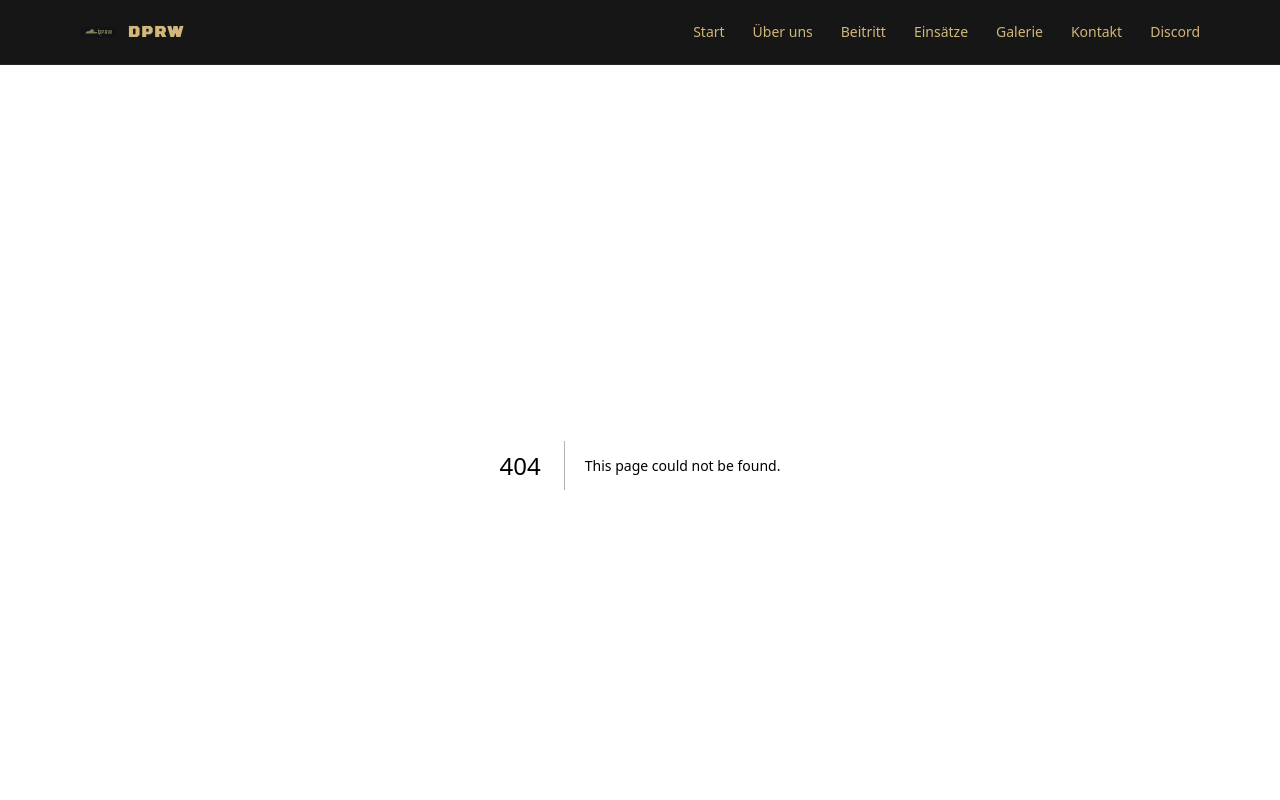
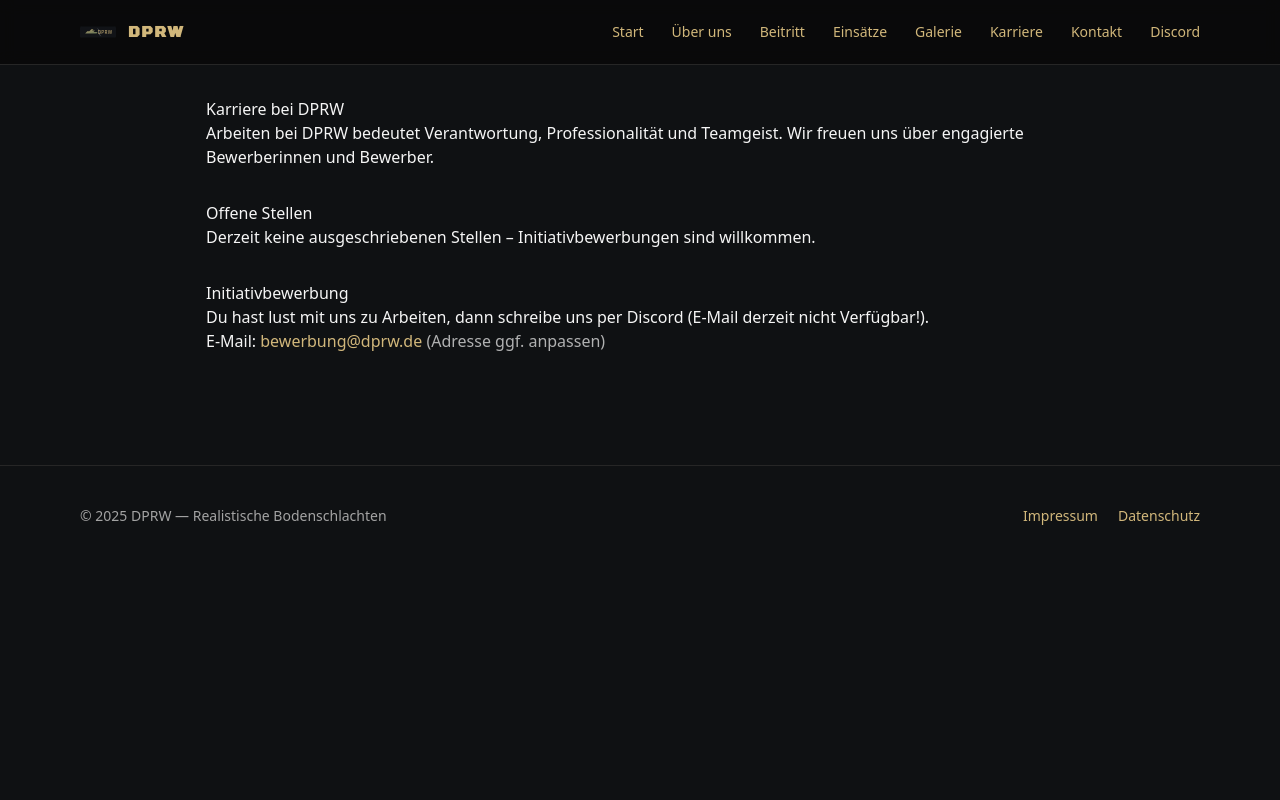
Before and after one commit to Linus51/DPRW_Web, a Next.js app: page /karriere in a window 1280 px wide. Before the commit this address had no page. Shown: the top 800 px of the page. Built offline with nearby package versions, Linux system fonts and the light colour scheme.

Commit message:
Bewerbung

```diff
--- /dev/null
+++ b/app/karriere/page.tsx
@@ -0,0 +1,43 @@
+export const metadata = {
+  title: "Karriere | DPRW",
+  description: "Bewerbung auf offene Stellen bei DPRW.",
+};
+
+export default function KarrierePage() {
+  return (
+    <main style={{ maxWidth: 900, margin: "0 auto", padding: "2rem 1rem" }}>
+      <h1>Karriere bei DPRW</h1>
+
+      <p>
+        Arbeiten bei DPRW bedeutet Verantwortung, Professionalität und Teamgeist.
+        Wir freuen uns über engagierte Bewerberinnen und Bewerber.
+      </p>
+
+      <section style={{ marginTop: "2rem" }}>
+        <h2>Offene Stellen</h2>
+        <ul>
+          <li>Derzeit keine ausgeschriebenen Stellen – Initiativbewerbungen sind willkommen.</li>
+          {/* Wenn du konkrete Stellen hast:
+          <li>Sicherheitsmitarbeiter (m/w/d)</li>
+          <li>Objektleiter (m/w/d)</li>
+          */}
+        </ul>
+      </section>
+
+      <section style={{ marginTop: "2rem" }}>
+        <h2>Initiativbewerbung</h2>
+        <p>
+          Du hast lust mit uns zu Arbeiten, dann schreibe uns per Discord (E-Mail derzeit nicht Verfügbar!).
+        </p>
+
+        <p>
+          E-Mail:{" "}
+          <a href="mailto:bewerbung@dprw.de">bewerbung@dprw.de</a>
+          {" "} <span style={{ opacity: 0.7 }}>(Adresse ggf. anpassen)</span>
+        </p>
+      </section>
+
+
+    </main>
+  );
+}
--- a/components/Nav.tsx
+++ b/components/Nav.tsx
@@ -8,6 +8,7 @@
   { href: "/apply", label: "Beitritt" },
   { href: "/events", label: "Einsätze" },
   { href: "/gallery", label: "Galerie" },
+  { href: "/karriere", label: "Karriere" },
   { href: "/contact", label: "Kontakt" },
   { href: "/discord", label: "Discord" },
 ];
--- a/package.json
+++ b/package.json
@@ -10,6 +10,7 @@
   },
   "dependencies": {
     "@prisma/client": "^6.18.0",
+    "express": "^5.2.1",
     "lucide-react": "^0.446.0",
     "next": "14.2.5",
     "nodemailer": "^7.0.10",
```
Also changed, not shown: 1 other file (tests, documents, lock files or other folders).
